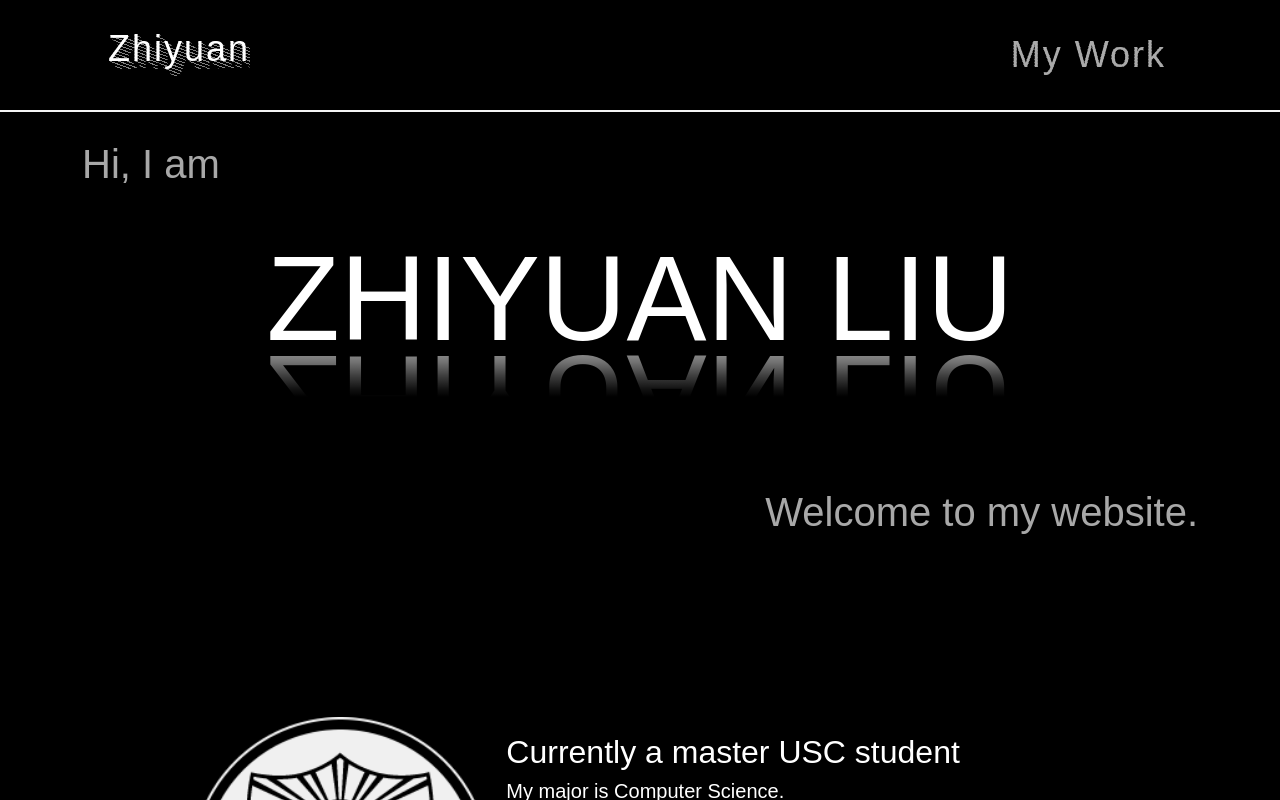
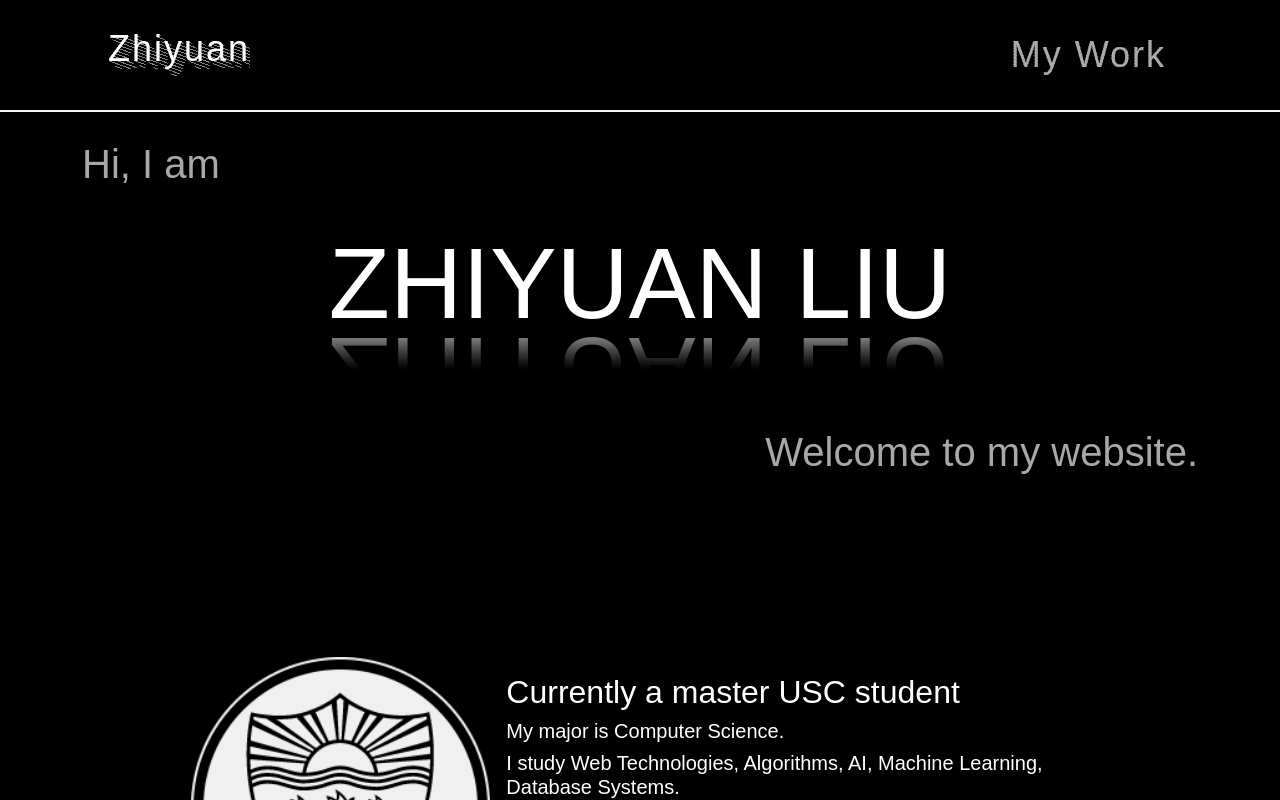
Before and after one commit to ZhiyuanLiu947/lz-web, an Angular app: page /about in a window 1280 px wide. Built offline with nearby package versions, Linux system fonts and the light colour scheme.

Commit message:
Update about page, update name size

```diff
--- a/src/app/about/about.component.css
+++ b/src/app/about/about.component.css
@@ -1,36 +1,42 @@
 .my-name{
-    font-size: 120px;
+    font-size: 100px;
     text-transform: uppercase;
     color: rgb(255, 255, 255);
     position: relative;
-    height: 140px;
+    height: 120px;
     margin-top: 20px;
 }
 
 .text-shadow {
-    font-size: 120px;
+    font-size: 100px;
     text-transform: uppercase;
     color: rgb(255, 255, 255);
     position: relative;
-    height: 140px;
+    height: 120px;
     transform: scale(1, -1);
     color: #999;
 }
 
 .shadow-overlay{
     width: 100%;
-    height: 140px;
+    height: 120px;
     background: rgb(0, 0, 0);
 	background: linear-gradient(
 		0deg,
+        rgba(0, 0, 0, 0) 25%,
+        rgba(0, 0, 0, 1) 30%,
         rgba(0, 0, 0, 1) 65%,
 		rgba(0, 0, 0, 0.9) 70%,
 		rgba(0, 0, 0, 0.6) 80%,
 		rgba(0, 0, 0, 0.25) 90%,
 		rgba(0, 0, 0, 0) 100%
 	);
-    margin-top: -140px;
+    margin-top: -120px;
     position: relative;
+}
+
+.text-welcome{
+    margin-top: -20px;
 }
 
 .my-status-card{
--- a/src/app/about/about.component.html
+++ b/src/app/about/about.component.html
@@ -2,13 +2,13 @@
     <div class="component-header"></div>
     <div class="h1 text-white-gray" contenteditable>Hi, I am</div>
 
-    <div class="text-center text-name">
+    <div class="text-center">
         <div class="my-name">Zhiyuan Liu</div>
         <div class="text-shadow">Zhiyuan Liu</div>
         <div class="shadow-overlay"></div>
     </div>
 
-    <div class="h1 text-white-gray text-end">Welcome to my website.</div>
+    <div class="h1 text-white-gray text-end text-welcome">Welcome to my website.</div>
 
     <!-- Current Status -->
     <div class="card my-status-card mb-3" style="max-width: 900px;">
```
